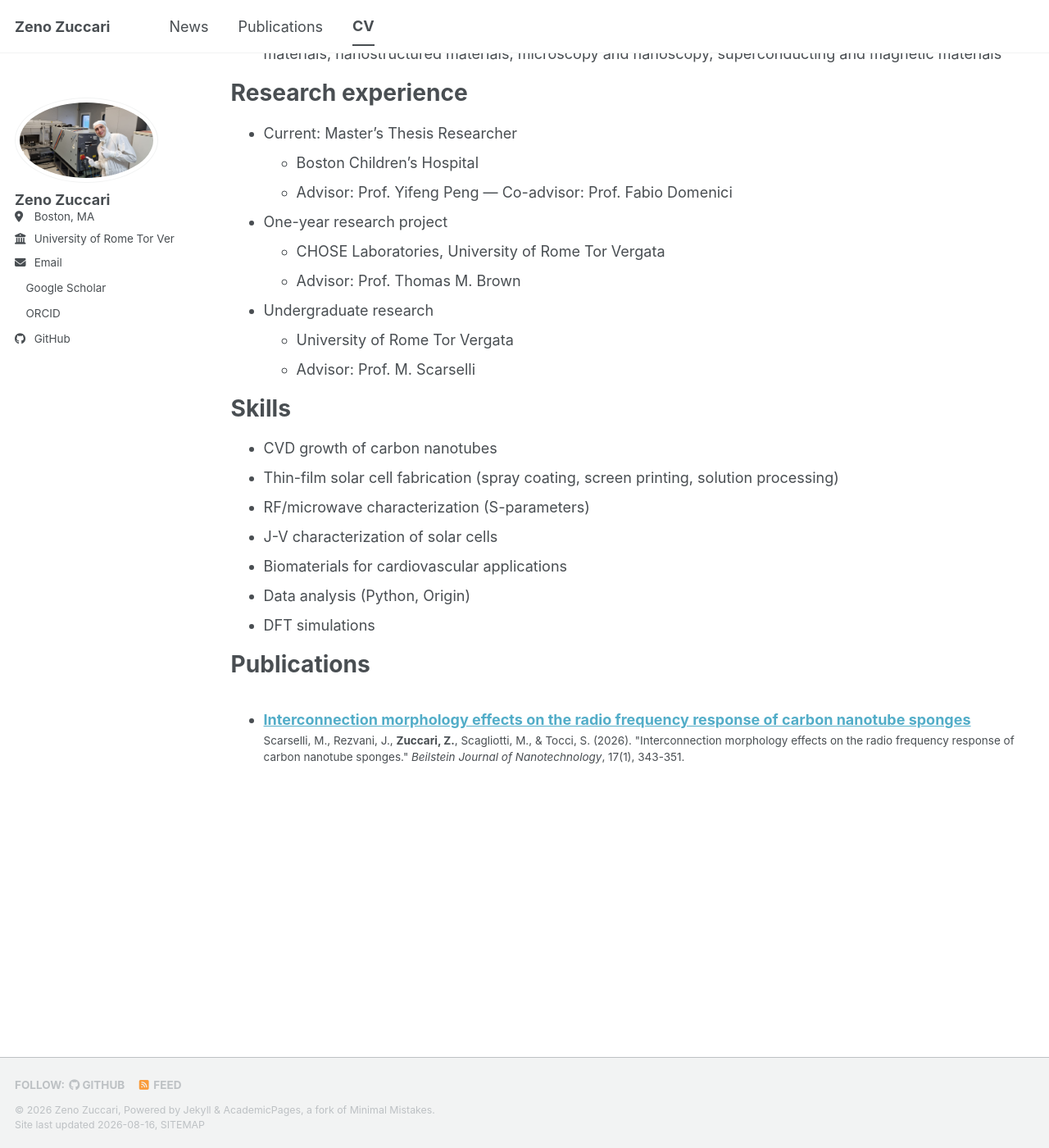
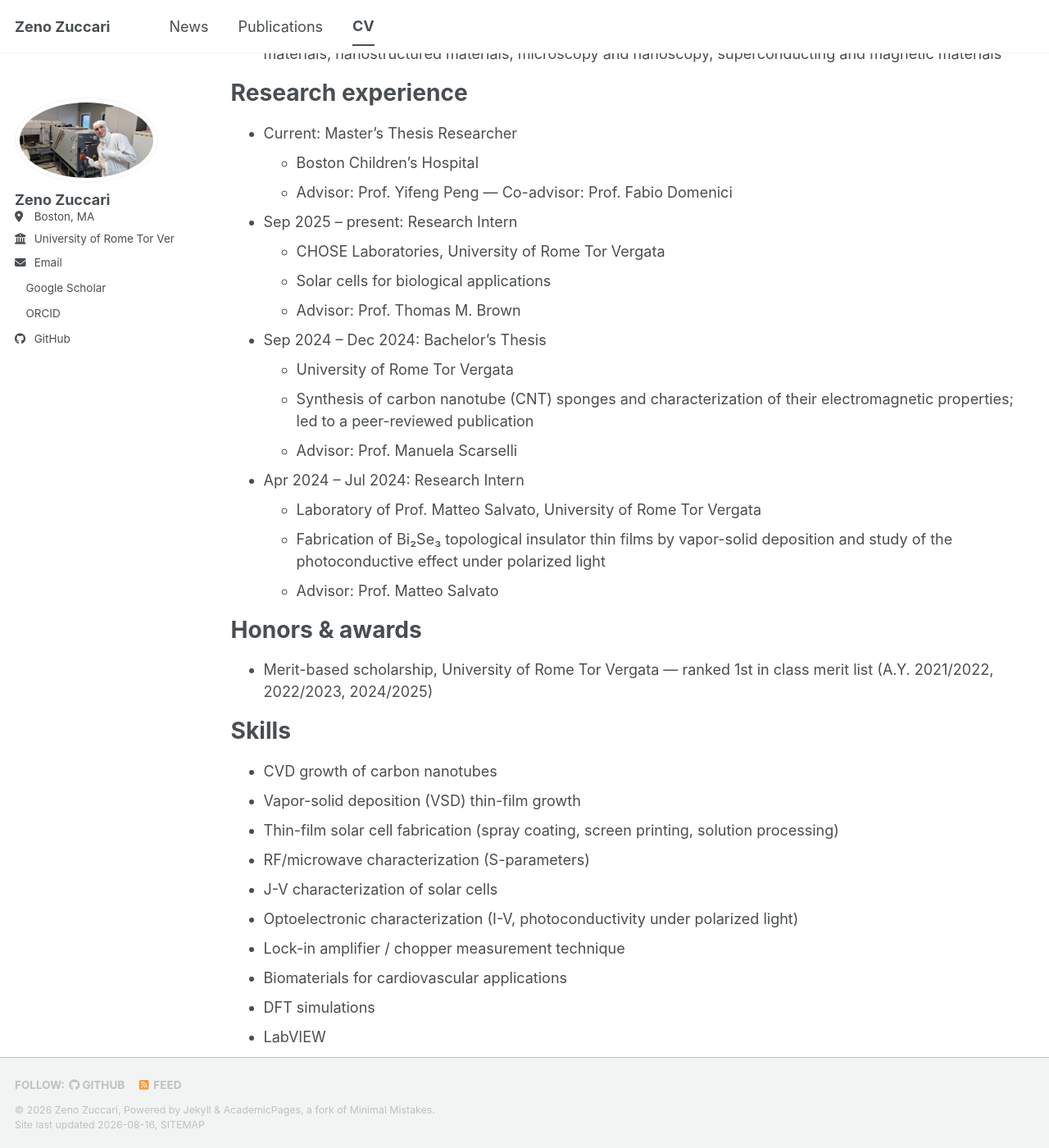
Before and after one commit to zzuccari/portfolio, a Jekyll site: the page built from _pages/cv.md, in a window 1280 px wide and 1400 px high, scrolled down 402 px. Shown: the whole window at 82% size. Built offline with Jekyll 4.4.1, drawn with Linux system fonts in a browser that asks for light colours; a style sheet for code colours, icons or effects is not loaded; some of the changed text lies outside the part shown.

Commit message:
Add Bi2Se3 research internship, honors, and updated skills from CV/report

```diff
--- a/_pages/cv.md
+++ b/_pages/cv.md
@@ -12,7 +12,7 @@ redirect_from:
 Education
 ======
 * M.S. in Materials Science and Technology, University of Rome Tor Vergata, 2027 (expected)
-* B.S. in Materials Science, University of Rome Tor Vergata
+* B.S. in Materials Science, University of Rome Tor Vergata, 2024
 
 Relevant coursework
 ======
@@ -26,23 +26,40 @@ Research experience
   * Boston Children's Hospital
   * Advisor: Prof. Yifeng Peng — Co-advisor: Prof. Fabio Domenici
 
-* One-year research project
+* Sep 2025 – present: Research Intern
   * CHOSE Laboratories, University of Rome Tor Vergata
+  * Solar cells for biological applications
   * Advisor: Prof. Thomas M. Brown
 
-* Undergraduate research
+* Sep 2024 – Dec 2024: Bachelor's Thesis
   * University of Rome Tor Vergata
-  * Advisor: Prof. M. Scarselli
+  * Synthesis of carbon nanotube (CNT) sponges and characterization of their electromagnetic properties; led to a peer-reviewed publication
+  * Advisor: Prof. Manuela Scarselli
+
+* Apr 2024 – Jul 2024: Research Intern
+  * Laboratory of Prof. Matteo Salvato, University of Rome Tor Vergata
+  * Fabrication of Bi₂Se₃ topological insulator thin films by vapor-solid deposition and study of the photoconductive effect under polarized light
+  * Advisor: Prof. Matteo Salvato
+
+Honors & awards
+======
+* Merit-based scholarship, University of Rome Tor Vergata — ranked 1st in class merit list (A.Y. 2021/2022, 2022/2023, 2024/2025)
 
 Skills
 ======
 * CVD growth of carbon nanotubes
+* Vapor-solid deposition (VSD) thin-film growth
 * Thin-film solar cell fabrication (spray coating, screen printing, solution processing)
 * RF/microwave characterization (S-parameters)
 * J-V characterization of solar cells
+* Optoelectronic characterization (I-V, photoconductivity under polarized light)
+* Lock-in amplifier / chopper measurement technique
 * Biomaterials for cardiovascular applications
-* Data analysis (Python, Origin)
 * DFT simulations
+* LabVIEW
+* Data analysis and scientific computing: Python (advanced), Origin
+* LaTeX
+* HTML/web basics
 
 Publications
 ======
```
Also changed, not shown: _pages/about.md (+8 -2 lines).
